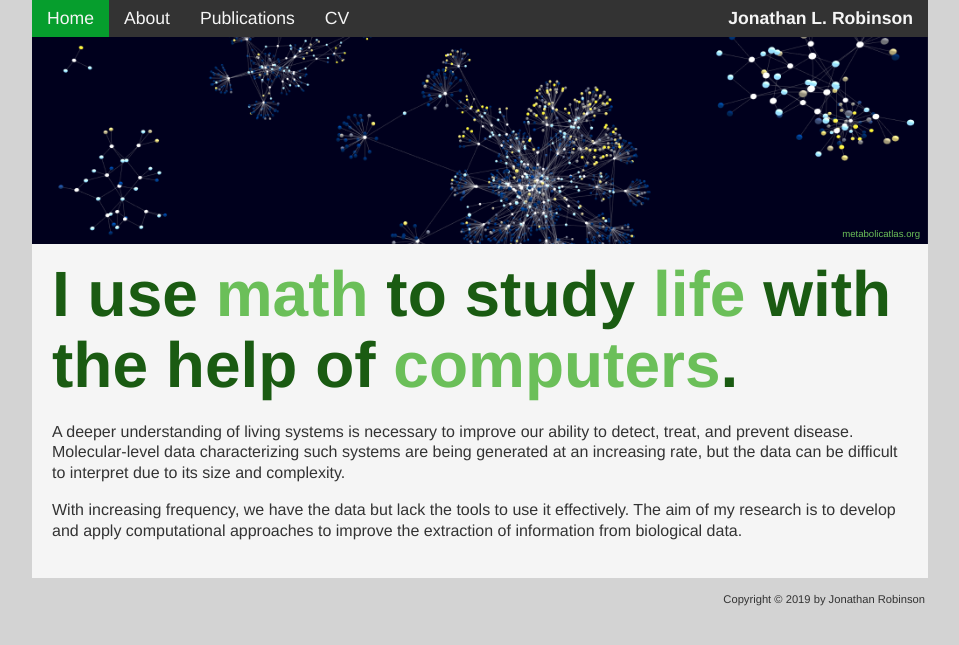
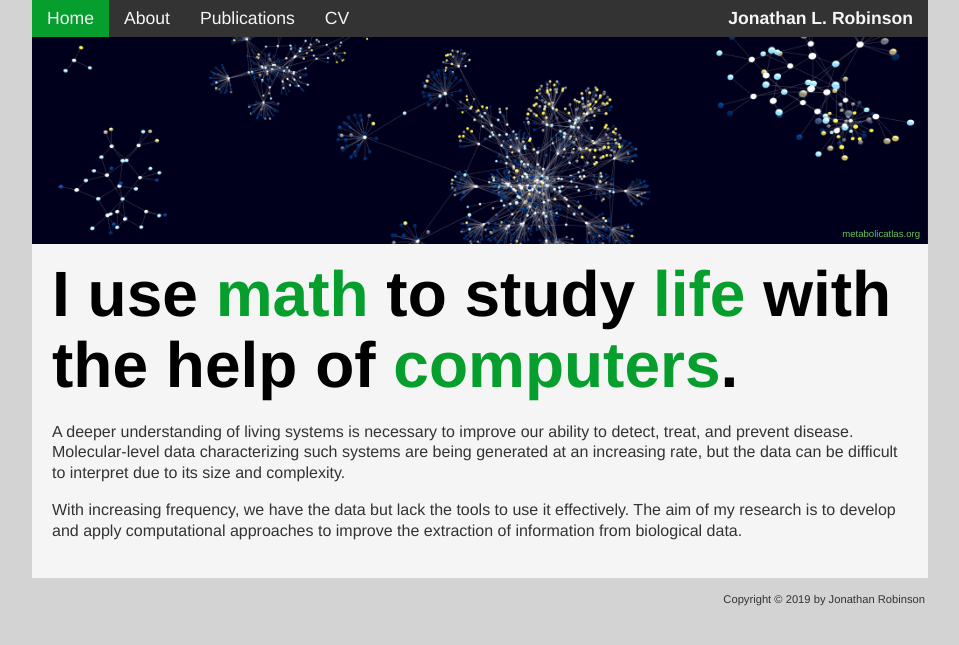
Before and after one commit to JonathanRob/JonathanRob.github.io, a Jekyll site: the page built from index.html, in a window 1280 px wide. Shown: the top 645 px of the page, without its empty margins (160-1119 px from the left). Built offline with Jekyll 4.4.1, drawn with Linux system fonts in a browser that asks for light colours.

Commit message:
style: update header text coloring on homepage

```diff
--- a/index.html
+++ b/index.html
@@ -10,7 +10,7 @@
 
 <div class='padded-content' style='margin-top: -30px'>
 
-	<h1><span style='font-size: 2em'>I use <span style='color: var(--theme-color-2);'>math</span> to study <span style='color: var(--theme-color-2);'>life</span> with the help of <span style='color: var(--theme-color-2);'>computers</span>.</span></h1>
+	<h1 style='color: black;'><span style='font-size: 2em'>I use <span style='color: var(--theme-color-3);'>math</span> to study <span style='color: var(--theme-color-3);'>life</span> with the help of <span style='color: var(--theme-color-3);'>computers</span>.</span></h1>
 
 	<p>A deeper understanding of living systems is necessary to improve our ability to detect, treat, and prevent disease. Molecular-level data characterizing such systems are being generated at an increasing rate, but the data can be difficult to interpret due to its size and complexity.</p>
 
```
